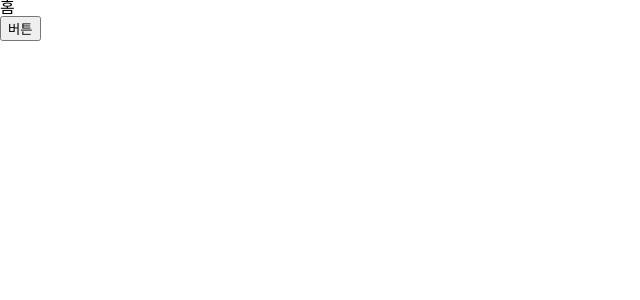
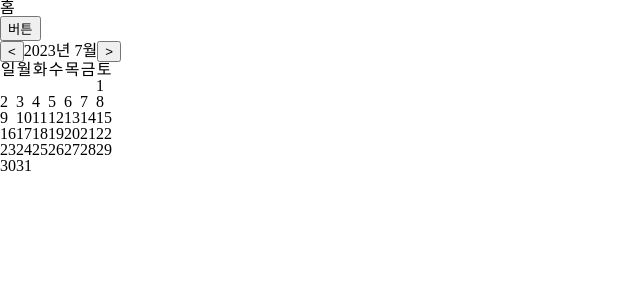
Before and after one commit to FAST-MINI-TEAM1/client, a Next.js app: page / in a window 1280 px wide. Shown: the top 300 px of the page, without its empty margins (0-640 px from the left). Built offline with nearby package versions, Linux system fonts and the light colour scheme.

Commit message:
캘린더 생성

```diff
--- /dev/null
+++ b/components/common/Calender.tsx
@@ -0,0 +1,104 @@
+import React, { useState } from 'react';
+
+function Calendar() {
+  const [currentDate, setCurrentDate] = useState(new Date());
+
+  // 이전 달로 이동하는 함수
+  const prevMonth = () => {
+    setCurrentDate((prevDate) => {
+      const prevMonthDate = new Date(prevDate);
+      prevMonthDate.setMonth(prevMonthDate.getMonth() - 1);
+      return prevMonthDate;
+    });
+  };
+
+  // 다음 달로 이동하는 함수
+  const nextMonth = () => {
+    setCurrentDate((prevDate) => {
+      const nextMonthDate = new Date(prevDate);
+      nextMonthDate.setMonth(nextMonthDate.getMonth() + 1);
+      return nextMonthDate;
+    });
+  };
+
+  // 해당 월의 첫째 날의 인덱스를 계산하는 함수
+  const getFirstDayOfMonthIndex = (date: Date) => {
+    const firstDay = new Date(date.getFullYear(), date.getMonth(), 1);
+    return firstDay.getDay();
+  };
+
+  // 해당 월의 마지막 날짜를 가져오는 함수
+  const getLastDateOfMonth = (date: string | number | Date) => {
+    const nextMonth = new Date(date);
+    nextMonth.setMonth(nextMonth.getMonth() + 1);
+    nextMonth.setDate(0);
+    return nextMonth.getDate();
+  };
+
+  // 현재 년도와 월을 가져오기
+  const currentYear = currentDate.getFullYear();
+  const currentMonth = currentDate.getMonth() + 1;
+
+  // 주차별로 일자를 표시할 배열 만들기
+  const weeks = [];
+  const firstDayIndex = getFirstDayOfMonthIndex(currentDate);
+  const lastDateOfMonth = getLastDateOfMonth(currentDate);
+
+  let week = [];
+  for (let i = 0; i < firstDayIndex; i++) {
+    week.push(null); // 이전 달의 날짜를 빈 칸으로 채웁니다.
+  }
+
+  for (let date = 1; date <= lastDateOfMonth; date++) {
+    week.push(date);
+
+    if (week.length === 7) {
+      weeks.push(week);
+      week = [];
+    }
+  }
+
+  // 나머지 빈 날짜를 채움
+  if (week.length > 0) {
+    while (week.length < 7) {
+      week.push(null); // 다음 달의 날짜를 빈 칸으로 채웁니다.
+    }
+    weeks.push(week);
+  }
+
+  return (
+    <div>
+      <div>
+        <button onClick={prevMonth}>&lt;</button>
+        <span>
+          {currentYear}년 {currentMonth}월
+        </span>
+        <button onClick={nextMonth}>&gt;</button>
+      </div>
+      <table>
+        <thead>
+          <tr>
+            <th>일</th>
+            <th>월</th>
+            <th>화</th>
+            <th>수</th>
+            <th>목</th>
+            <th>금</th>
+            <th>토</th>
+          </tr>
+        </thead>
+        <tbody>
+          {weeks.map((week, index) => (
+            <tr key={index}>
+              {week.map((date, idx) => (
+                <td key={idx}>{date}</td>
+              ))}
+            </tr>
+          ))}
+        </tbody>
+      </table>
+    </div>
+  );
+}
+
+export default Calendar;
--- a/pages/index.tsx
+++ b/pages/index.tsx
@@ -1,10 +1,12 @@
 import Button from "@components/common/Button";
+import Calendar from "@components/common/Calender";
 
 function Home() {
   return (
     <>
       <h1>홈</h1>
       <Button />
+      <Calendar />
     </>
   );
 }
```
